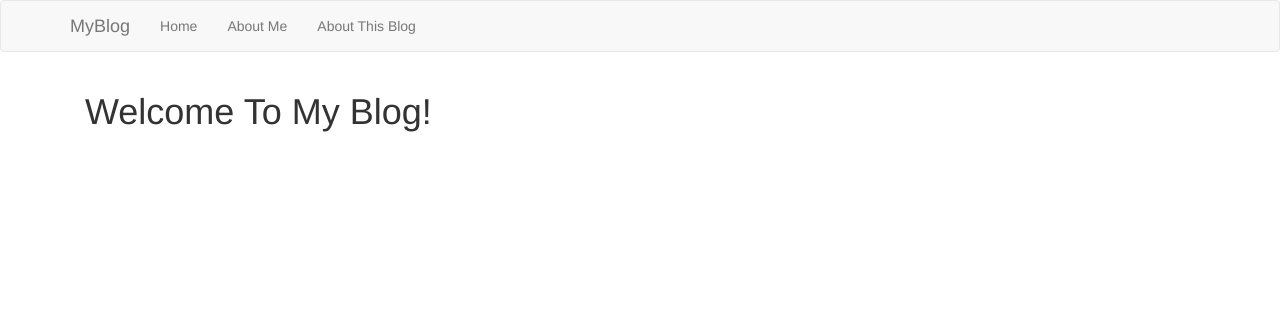
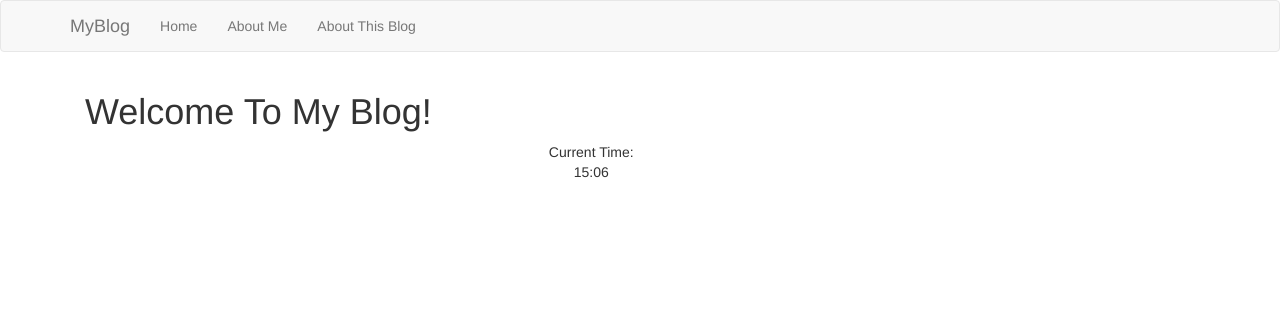
Before and after one commit to viliusgudziunas/myblog, a Flask app: page / in a window 1280 px wide. Shown: the top 312 px of the page. Run offline with Flask 2, Linux system fonts and the light colour scheme; data that the repository does not hold is empty; some libraries are stand-ins or nearby versions.

Commit message:
Created a footer and gave it a clock

```diff
--- /dev/null
+++ b/app/static/css/clock.css
@@ -0,0 +1,5 @@
+.clock {
+    align-content: center;
+    top: 0%;
+    right: 0%
+}
--- /dev/null
+++ b/app/static/css/footer.css
@@ -0,0 +1,7 @@
+.footer {
+    text-align: center;
+}
+
+.clock {
+    display: inline-block;
+}
--- /dev/null
+++ b/app/static/java_script/clock.js
@@ -0,0 +1,13 @@
+function startTime() {
+    var today = new Date(),
+        h = today.getHours(),
+        m = today.getMinutes(),
+    m = checkTime(m);
+    document.getElementById("clock").innerHTML = h + ":" + m;
+    var t = setTimeout(startTime, 500);
+}
+
+function checkTime(i) {
+    if (i < 10) {i = "0" + i}; // add zero in front of numbers < 10
+    return i;
+}
--- a/app/templates/base.html
+++ b/app/templates/base.html
@@ -1,34 +1,12 @@
 {% extends "bootstrap/base.html" %}
+<!DOCTYPE html>
 
 {% block title %}
     {% if title %}{{ title }} - MyBlog{% else %}Welcome to MyBlog{% endif %}
 {% endblock %}
 
 {% block navbar %}
-<!-- TODO: check for different options -->
-    <nav class="navbar navbar-default">
-        <div class="container">
-            <div class="navbar-header">
-                <button type="button" class="navbar-toggle collapsed" data-toggle="collapse" data-target="#bs-example-navbar-collapse-1" aria-expanded="false">
-                    <span class="sr-only">Toggle navigation</span>
-                    <span class="icon-bar"></span>
-                    <span class="icon-bar"></span>
-                    <span class="icon-bar"></span>
-                </button>
-                <a class="navbar-brand" href="{{ url_for('main.index') }}">MyBlog</a>
-            </div>
-            <div class="collapse navbar-collapse" id="bs-example-navbar-collapse-1">
-                <ul class="nav navbar-nav">
-                    <li><a href="{{ url_for('main.index') }}">Home</a></li>
-                    <li><a href="{{ url_for('main.about_me') }}">About Me</a></li>
-                    <li><a href="{{ url_for('main.about_this_blog') }}">About This Blog</a></li>
-                    {% if current_user.is_authenticated %}
-                        <li><a href="{{ url_for('admin.editorial') }}">Editorial</a></li>
-                    {% endif %}
-                </ul>
-            </div>
-        </div>
-    </nav>
+    {% include "includes/_navbar.html" %}
 {% endblock %}
 
 {% block content %}
@@ -50,6 +28,7 @@
             </div>
         </div>
     </div>
+    {% include "includes/_footer.html" %}
 {% endblock %}
 
 {% block scripts %}
--- /dev/null
+++ b/app/templates/includes/_clock.html
@@ -0,0 +1,5 @@
+<body onload="startTime()">
+    <div id="clock"></div>
+
+    <script src="{{ url_for('static', filename='java_script/clock.js') }}"></script>
+</body>
--- /dev/null
+++ b/app/templates/includes/_footer.html
@@ -0,0 +1,14 @@
+<head>
+    <link rel="stylesheet" href="{{ url_for('static', filename='css/footer.css') }}">
+</head>
+<div class="container">
+    <div class="row">
+        <div class="col-md-0.5"></div>
+        <div class="col-md-11 footer">
+            <div class="clock">
+                Current Time: {% include "includes/_clock.html" %}
+            </div>
+        </div>
+        <div class="col-md-0.5"></div>
+    </div>
+</div>
--- /dev/null
+++ b/app/templates/includes/_navbar.html
@@ -0,0 +1,23 @@
+<nav class="navbar navbar-default">
+    <div class="container">
+        <div class="navbar-header">
+            <button type="button" class="navbar-toggle collapsed" data-toggle="collapse" data-target="#bs-example-navbar-collapse-1" aria-expanded="false">
+                <span class="sr-only">Toggle navigation</span>
+                <span class="icon-bar"></span>
+                <span class="icon-bar"></span>
+                <span class="icon-bar"></span>
+            </button>
+            <a class="navbar-brand" href="{{ url_for('main.index') }}">MyBlog</a>
+        </div>
+        <div class="collapse navbar-collapse" id="bs-example-navbar-collapse-1">
+            <ul class="nav navbar-nav">
+                <li><a href="{{ url_for('main.index') }}">Home</a></li>
+                <li><a href="{{ url_for('main.about_me') }}">About Me</a></li>
+                <li><a href="{{ url_for('main.about_this_blog') }}">About This Blog</a></li>
+                {% if current_user.is_authenticated %}
+                    <li><a href="{{ url_for('admin.editorial') }}">Editorial</a></li>
+                {% endif %}
+            </ul>
+        </div>
+    </div>
+</nav>
--- a/app/templates/includes/_post.html
+++ b/app/templates/includes/_post.html
@@ -1,6 +1,6 @@
 <html>
     <head>
-        <link rel="stylesheet" href="{{ url_for('static', filename='main.css') }}">
+        <link rel="stylesheet" href="{{ url_for('static', filename='css/post.css') }}">
     </head>
     <body>
         <div class="container">
```
Also changed, not shown: README.md, app/static/css/post.css (renamed from app/static/main.css).
